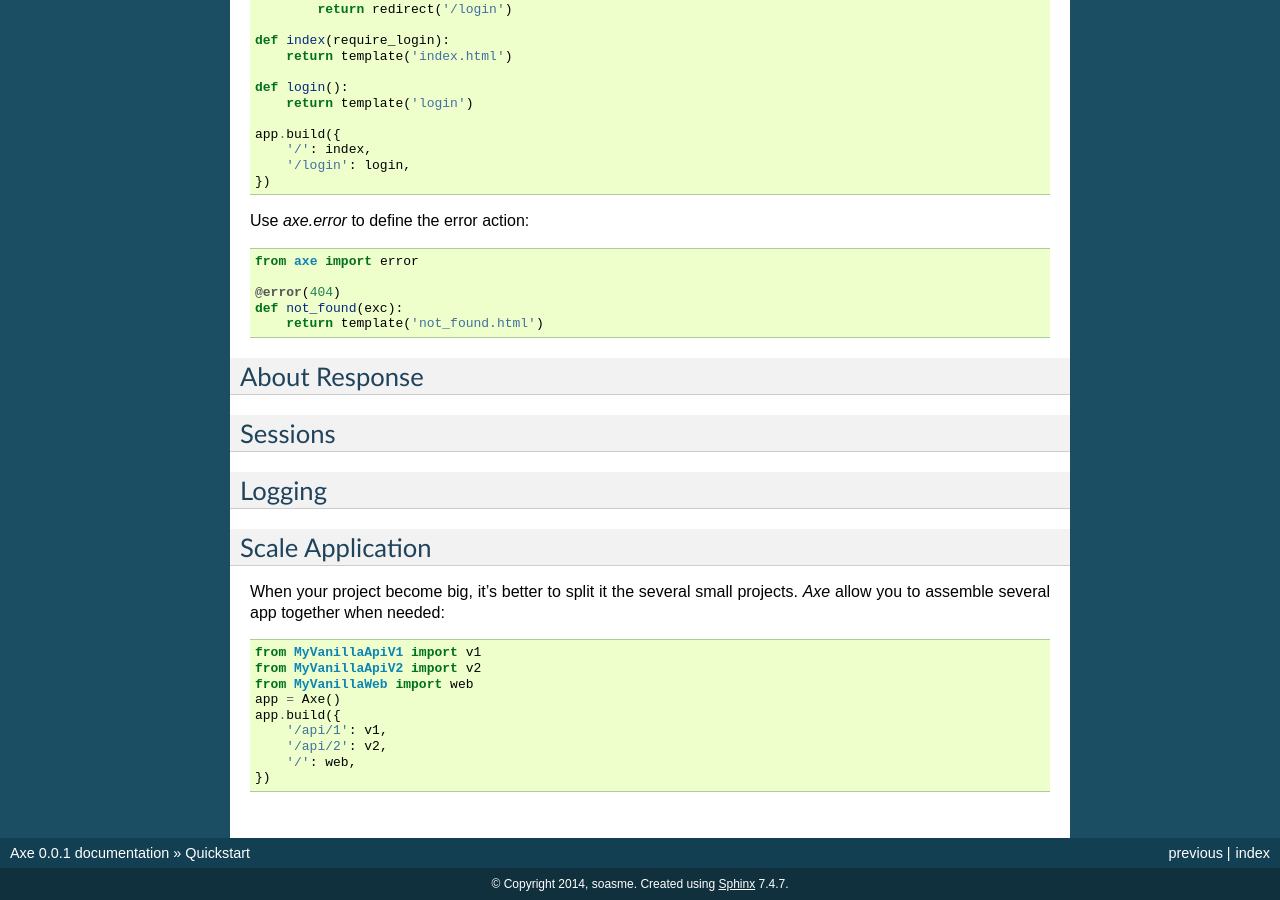
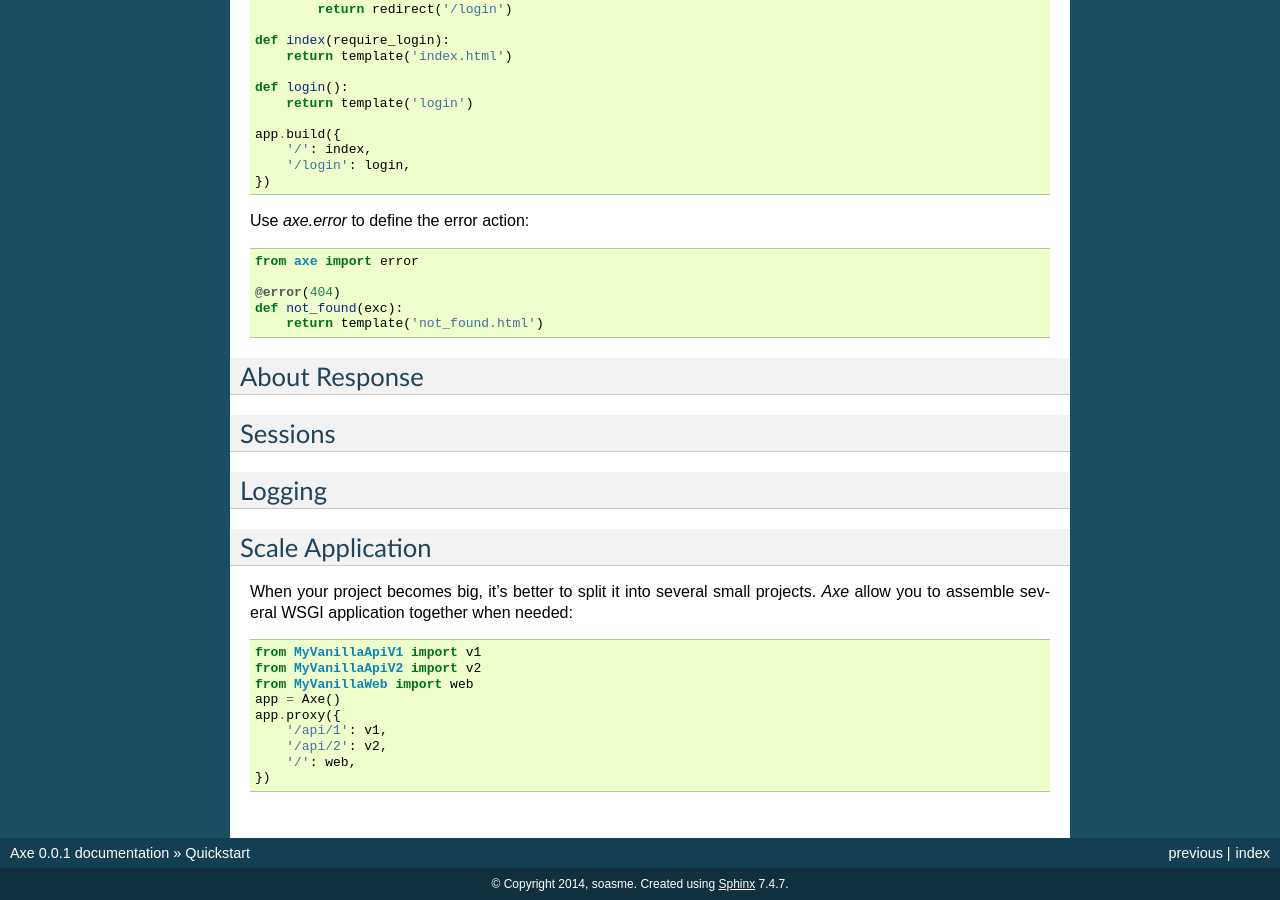
Before and after one commit to soasme/axe, a Sphinx documentation site: the page built from docs/quick_start.rst, in a window 1280 px wide and 900 px high, scrolled down 2003 px. Built offline with Sphinx 7.4.7, drawn with Linux system fonts in a browser that asks for light colours.

Commit message:
Rename to proxy.

```diff
--- a/docs/quick_start.rst
+++ b/docs/quick_start.rst
@@ -150,14 +150,14 @@ Logging
 Scale Application
 -----------------
 
-When your project become big, it's better to split it the several small projects.
-`Axe` allow you to assemble several app together when needed::
+When your project becomes big, it's better to split it into several small projects.
+`Axe` allow you to assemble several WSGI application together when needed::
 
     from MyVanillaApiV1 import v1
     from MyVanillaApiV2 import v2
     from MyVanillaWeb import web
     app = Axe()
-    app.build({
+    app.proxy({
         '/api/1': v1,
         '/api/2': v2,
         '/': web,
```
